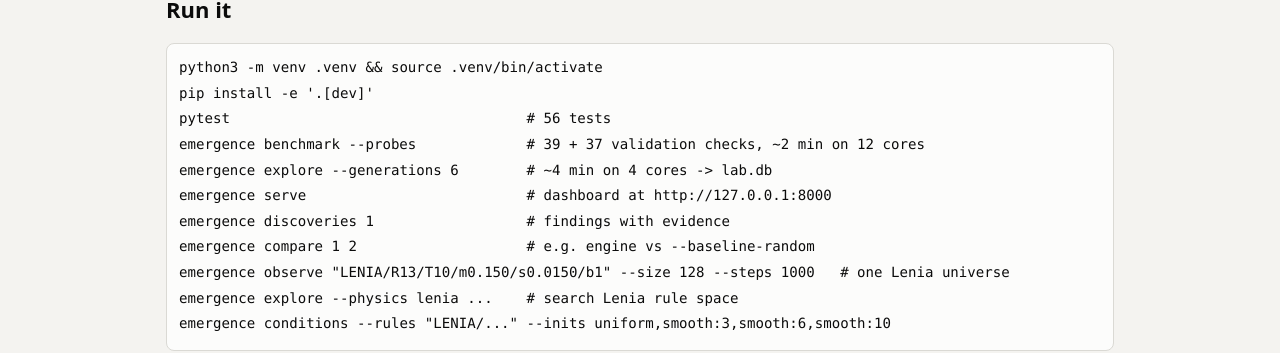
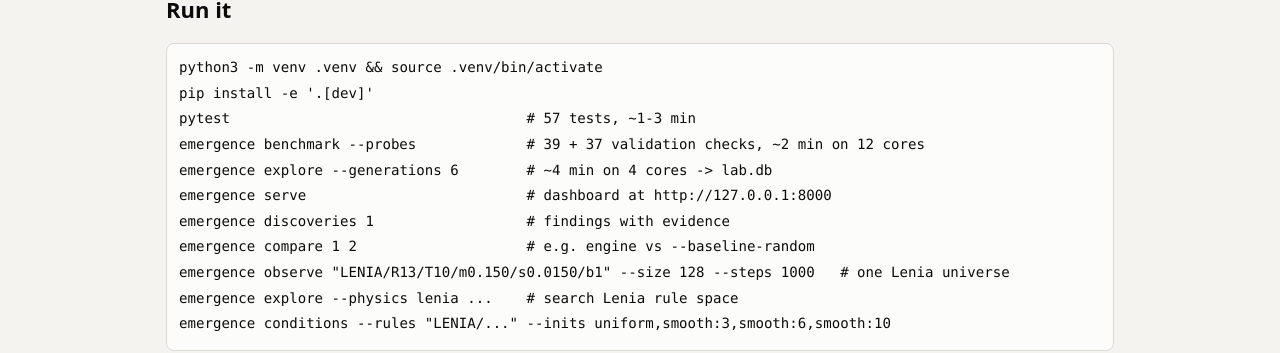
Before and after one commit to Yahyaal/emergence-lab, a Jekyll site: the page built from docs/handoff.md, in a window 1280 px wide and 900 px high, scrolled down 1067 px. Shown: the part 150-503 px from the top of the window. Built offline with Jekyll 4.4.1, drawn with Linux system fonts in a browser that asks for light colours.

Commit message:
Handoff: test count
Co-Authored-By: Claude Opus 5.5 <noreply@anthropic.com>

````diff
--- a/docs/handoff.md
+++ b/docs/handoff.md
@@ -38,7 +38,7 @@ The proposed next phase is in [Research → Next steps]({{ '/research.html#next-
 ```bash
 python3 -m venv .venv && source .venv/bin/activate
 pip install -e '.[dev]'
-pytest                                   # 56 tests
+pytest                                   # 57 tests, ~1-3 min
 emergence benchmark --probes             # 39 + 37 validation checks, ~2 min on 12 cores
 emergence explore --generations 6        # ~4 min on 4 cores -> lab.db
 emergence serve                          # dashboard at http://127.0.0.1:8000
````
